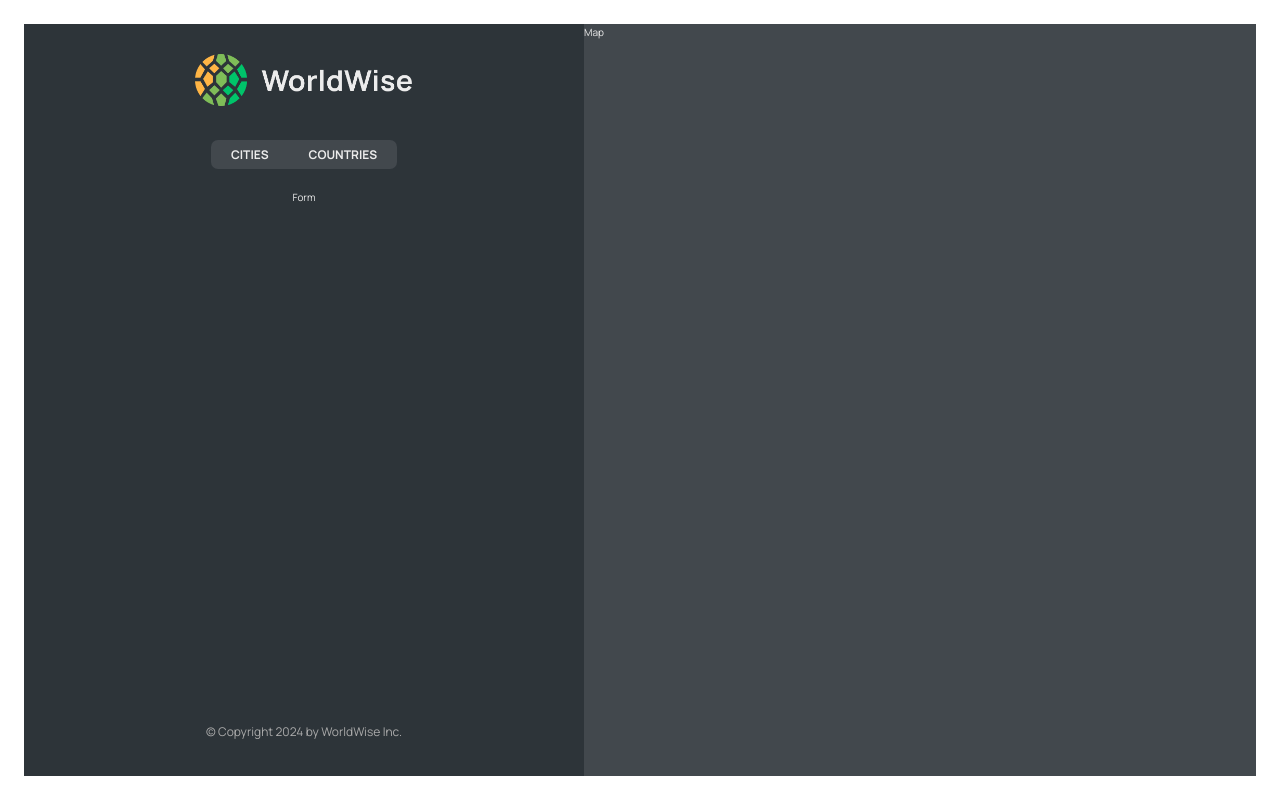
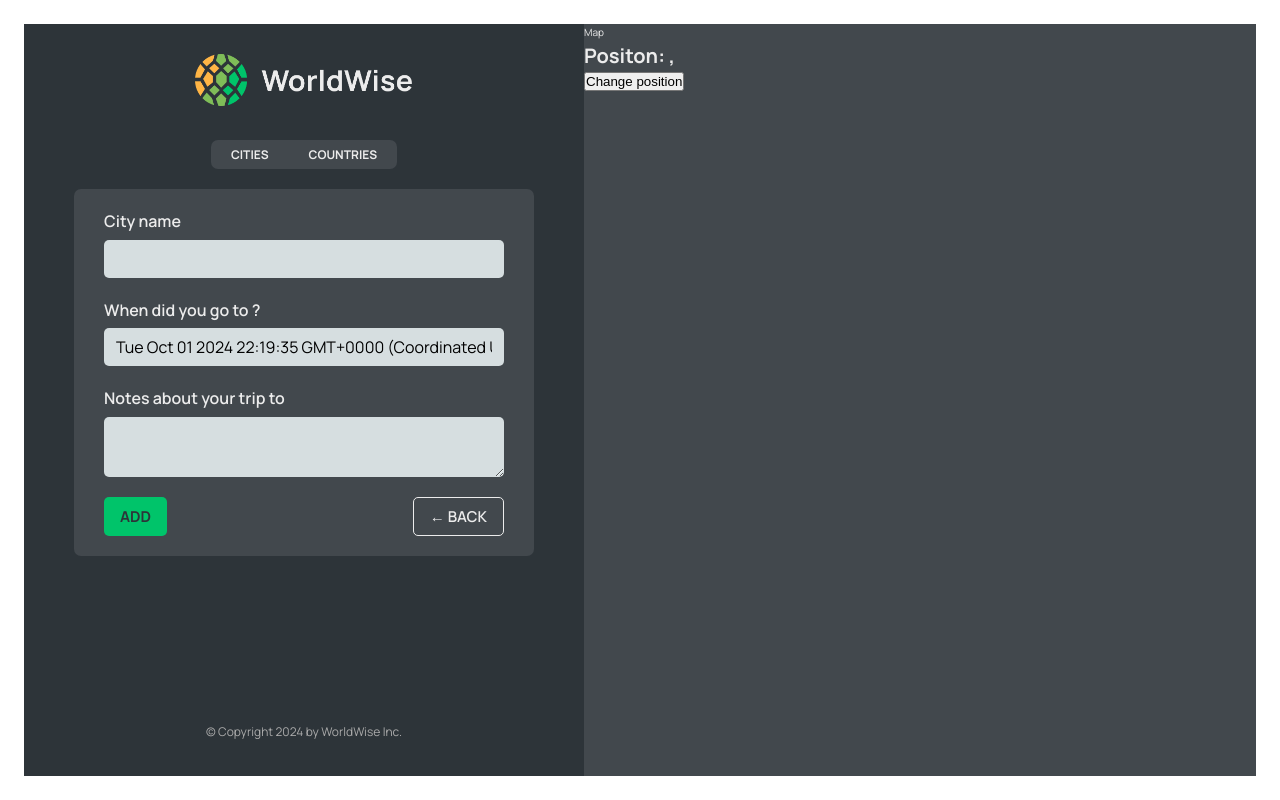
Before and after one commit to easyrilwan/worldwise, a React (Vite) app: page /app/form in a window 1280 px wide. Built offline with nearby package versions, Linux system fonts and the light colour scheme; data requests are answered from the project's data file.

Commit message:
useNavigate

```diff
--- a/src/App.jsx
+++ b/src/App.jsx
@@ -1,5 +1,5 @@
 import { useEffect, useState } from "react";
-import { BrowserRouter, Routes, Route } from "react-router-dom";
+import { BrowserRouter, Routes, Route, Navigate } from "react-router-dom";
 import "./index.css";
 import Product from "./pages/Product";
 import Pricing from "./pages/Pricing";
@@ -10,6 +10,7 @@ import AppLayout from "./pages/AppLayout";
 import CityList from "./components/CityList";
 import CountryList from "./components/CountryList";
 import City from "./components/City";
+import Form from "./components/Form";
 
 const BASE_URL = "http://localhost:8000";
 
@@ -41,10 +42,7 @@ export default function App() {
         <Route path="pricing" element={<Pricing />} />
         <Route path="login" element={<Login />} />
         <Route path="app" element={<AppLayout />}>
-          <Route
-            index
-            element={<CityList cities={cities} isLoading={isLoading} />}
-          />
+          <Route index element={<Navigate replace to="cities" />} />
           <Route
             path="cities"
             element={<CityList cities={cities} isLoading={isLoading} />}
@@ -54,7 +52,7 @@ export default function App() {
             path="countries"
             element={<CountryList cities={cities} isLoading={isLoading} />}
           />
-          <Route path="form" element={<p>Form</p>} />
+          <Route path="form" element={<Form />} />
         </Route>
         <Route path="*" element={<PageNotFound />} />
       </Routes>
--- /dev/null
+++ b/src/components/Button.jsx
@@ -0,0 +1,9 @@
+import styles from "./Button.module.css";
+
+export default function Button({ children, onClick, type }) {
+  return (
+    <button className={`${styles.btn} ${styles[type]}`} onClick={onClick}>
+      {children}
+    </button>
+  );
+}
--- a/src/components/City.jsx
+++ b/src/components/City.jsx
@@ -1,4 +1,4 @@
-import { useParams } from "react-router-dom";
+import { useParams, useSearchParams } from "react-router-dom";
 import styles from "./City.module.css";
 
 const formatDate = (date) =>
@@ -11,6 +11,9 @@ const formatDate = (date) =>
 
 function City() {
   const { id } = useParams();
+  const [searchParams, setSearchParams] = useSearchParams();
+  const lat = searchParams.get("lat");
+  const lng = searchParams.get("lng");
 
   // TEMP DATA
   const currentCity = {
@@ -22,7 +25,14 @@ function City() {
 
   const { cityName, emoji, date, notes } = currentCity;
 
-  return <h1>City {id}</h1>;
+  return (
+    <>
+      <h1>City {id}</h1>
+      <p>
+        Positon: {lat}, {lng}
+      </p>
+    </>
+  );
 
   // return (
   //   <div className={styles.city}>
--- a/src/components/CityItem.jsx
+++ b/src/components/CityItem.jsx
@@ -9,10 +9,14 @@ const formatDate = (date) =>
   }).format(new Date(date));
 
 export default function CityItem({ city }) {
-  const { cityName, emoji, date, id } = city;
+  const { cityName, emoji, date, id, position } = city;
+
   return (
     <li>
-      <Link className={styles.cityItem} to={`${id}`}>
+      <Link
+        className={styles.cityItem}
+        to={`${id}?lat=${position.lat}&lng=${position.lng}`}
+      >
         <span className={styles.emoji}>{emoji}</span>
         <h3 className={styles.name}>{cityName}</h3>
         <time className={styles.date}>({formatDate(date)})</time>
--- a/src/components/CountryList.jsx
+++ b/src/components/CountryList.jsx
@@ -21,7 +21,7 @@ export default function CountryList({ cities, isLoading }) {
     <div>
       <ul className={styles.countryList}>
         {countries.map((country) => (
-          <CountryItem country={country} />
+          <CountryItem country={country} key={country.country} />
         ))}
       </ul>
     </div>
--- a/src/components/CountryList.module.css
+++ b/src/components/CountryList.module.css
@@ -2,8 +2,8 @@
   width: 100%;
   height: 65vh;
   list-style: none;
-  overflow-y: scroll;
-  overflow-x: hidden;
+  /* overflow-y: scroll; */
+  /* overflow-x: hidden; */
 
   display: grid;
   grid-template-columns: 1fr 1fr;
--- a/src/components/Form.jsx
+++ b/src/components/Form.jsx
@@ -3,6 +3,8 @@
 import { useState } from "react";
 
 import styles from "./Form.module.css";
+import Button from "./Button";
+import { useNavigate } from "react-router-dom";
 
 export function convertToEmoji(countryCode) {
   const codePoints = countryCode
@@ -13,6 +15,8 @@ export function convertToEmoji(countryCode) {
 }
 
 function Form() {
+  const navigate = useNavigate();
+
   const [cityName, setCityName] = useState("");
   const [country, setCountry] = useState("");
   const [date, setDate] = useState(new Date());
@@ -49,8 +53,16 @@ function Form() {
       </div>
 
       <div className={styles.buttons}>
-        <button>Add</button>
-        <button>&larr; Back</button>
+        <Button type="primary">Add</Button>
+        <Button
+          type="back"
+          onClick={(e) => {
+            e.preventDefault();
+            navigate(-1);
+          }}
+        >
+          &larr; Back
+        </Button>
       </div>
     </form>
   );
--- a/src/components/Map.jsx
+++ b/src/components/Map.jsx
@@ -1,5 +1,22 @@
+import { useNavigate, useSearchParams } from "react-router-dom";
 import styles from "./Map.module.css";
 
 export default function Map() {
-  return <div className={styles.mapContainer}>Map</div>;
+  const navigate = useNavigate();
+
+  const [searchParams, setSearchParams] = useSearchParams();
+  const lat = searchParams.get("lat");
+  const lng = searchParams.get("lng");
+
+  return (
+    <div className={styles.mapContainer} onClick={() => navigate("form")}>
+      Map
+      <h1>
+        Positon: {lat}, {lng}
+      </h1>
+      <button onClick={() => setSearchParams({ lat: 23, lng: 50 })}>
+        Change position
+      </button>
+    </div>
+  );
 }
```
